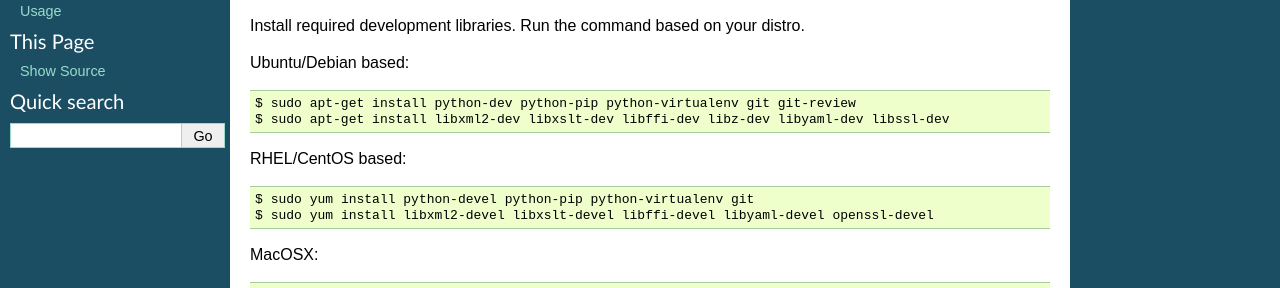
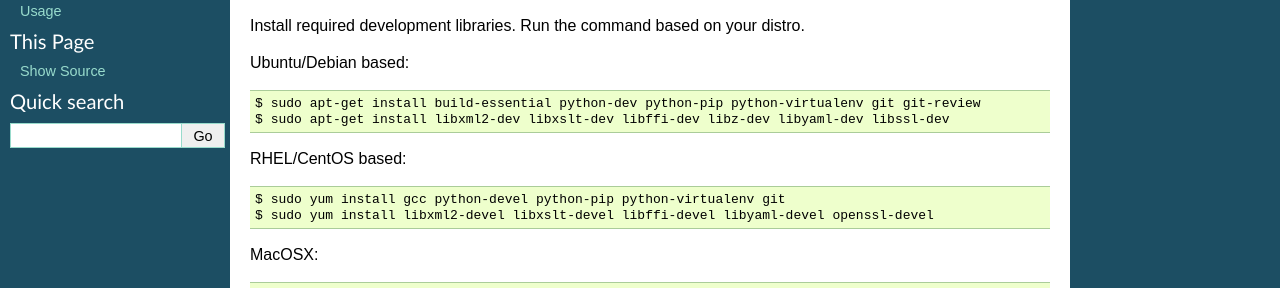
Before and after one commit to openstack-archive/vmtp, a Sphinx documentation site: the page built from doc/source/installation.rst, in a window 1280 px wide. Shown: the part 417-705 px from the top of the page. Built offline with Sphinx 7.4.7, drawn with Linux system fonts in a browser that asks for light colours; pages that are not in the unit, such as notebooks, are missing from menus; the version number could not be read and is left out.

Commit message:
Add the workaround for pip installation on RHEL
1. Add the workaround for pip installation on RHEL;
2. Add the missing dependencies in docs;

Change-Id: I3d5ae11721bd67f8125e8e72e093147301eaea27

```diff
--- a/doc/source/installation.rst
+++ b/doc/source/installation.rst
@@ -21,14 +21,14 @@ Ubuntu/Debian based:
 
 .. code-block:: bash
 
-    $ sudo apt-get install python-dev python-pip python-virtualenv git git-review
+    $ sudo apt-get install build-essential python-dev python-pip python-virtualenv git git-review
     $ sudo apt-get install libxml2-dev libxslt-dev libffi-dev libz-dev libyaml-dev libssl-dev
 
 RHEL/CentOS based:
 
 .. code-block:: bash
 
-    $ sudo yum install python-devel python-pip python-virtualenv git
+    $ sudo yum install gcc python-devel python-pip python-virtualenv git
     $ sudo yum install libxml2-devel libxslt-devel libffi-devel libyaml-devel openssl-devel
 
 MacOSX:
--- a/requirements.txt
+++ b/requirements.txt
@@ -5,6 +5,7 @@
 pbr<2.0,>=1.3
 Babel>=1.3
 
+attrdict>=2.0.0
 lxml>=3.4.0
 paramiko>=1.14.0
 prettytable>=0.7.2
@@ -16,4 +17,6 @@ python-openstackclient>=0.4.1
 python-keystoneclient>=1.0.0
 scp>=0.8.0
 tabulate>=0.7.3
-attrdict>=2.0.0
+
+# Workaround for pip install failed on RHEL/CentOS
+functools32>=3.2.3
```
